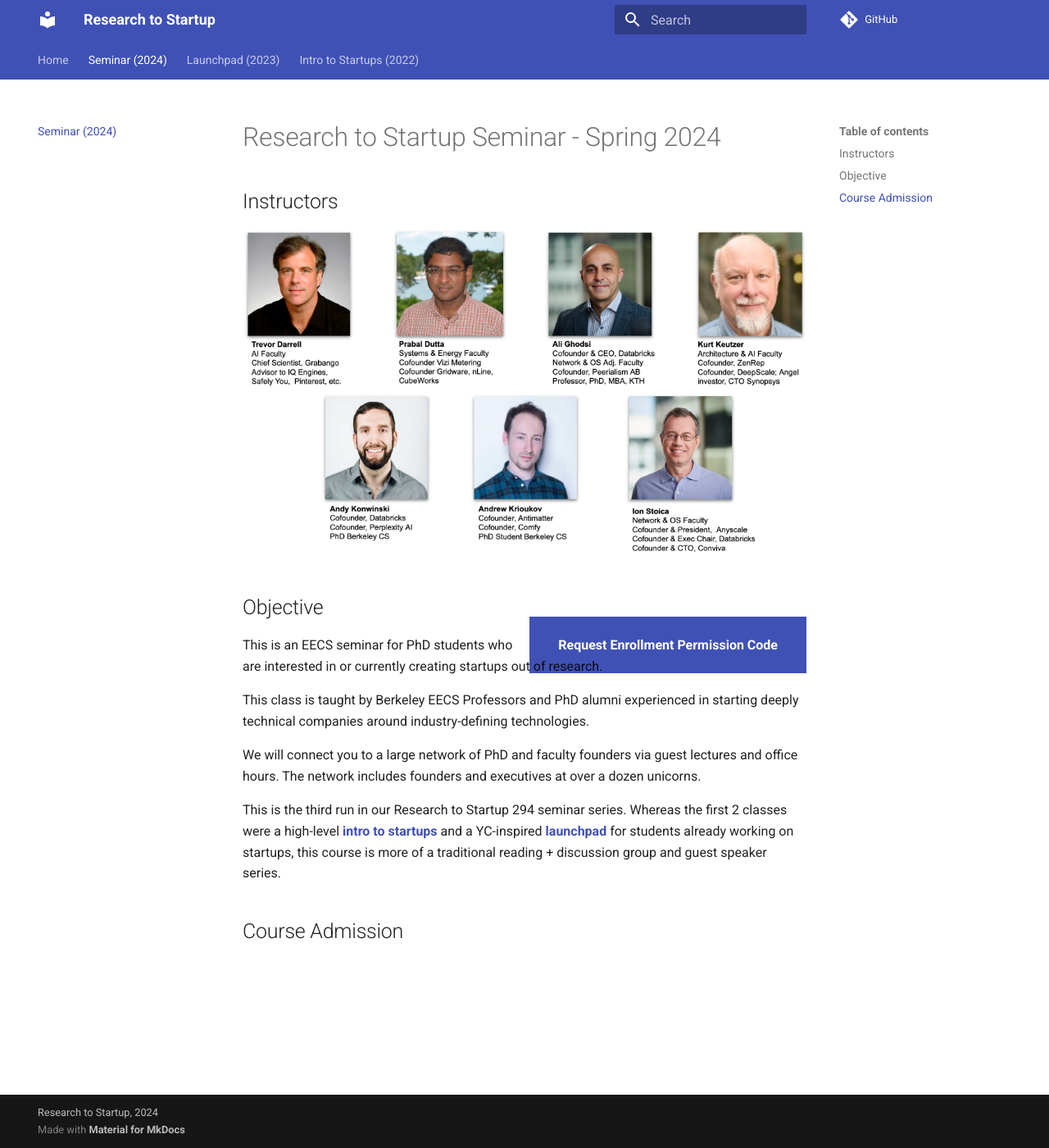
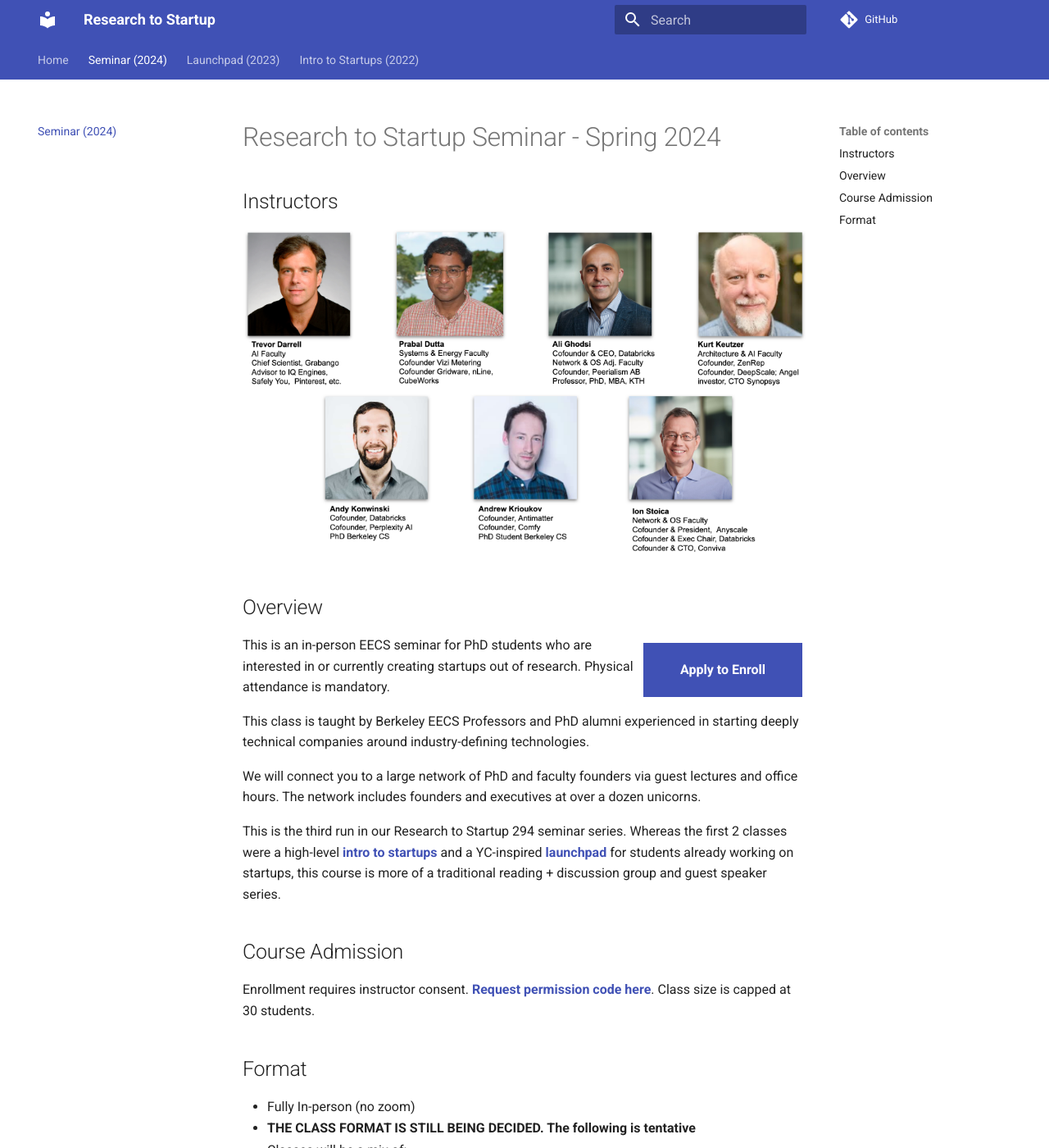
Before and after one commit to research-to-startup/research-to-startup.github.io, an MkDocs documentation site: the page built from docs/seminar-sp24.md, in a window 1280 px wide and 1400 px high. Shown: the whole window at 82% size. Built offline with MkDocs 1.6.1 and Material for MkDocs 9.7.7, drawn with Linux system fonts in a browser that asks for light colours; comment, search, counter and statistics services are not loaded; some of the changed text lies outside the part shown.

Commit message:
update serminar page with tentative class format

```diff
--- a/docs/seminar-sp24.md
+++ b/docs/seminar-sp24.md
@@ -5,18 +5,21 @@
 ![Trevor Darrell, Prabal Dutta, Ali Ghodsi, Kurt Keutzer, Andy Konwinski,
 Andrew Krioukov, Ion Stoica](images/instructors-research-to-startup-sp24.png)
 
-## Objective
+## Overview
 
-<div style="float:right">
-<a class="apply-button" href="https://forms.gle/nQg1vmNfGFcCMfp97">Request
-Enrollment Permission Code</a>
+<div class="apply-button" style="float:right">
+<a href="https://forms.gle/nQg1vmNfGFcCMfp97">Apply to Enroll</a>
 </div>
 
-This is an EECS seminar for PhD students who are interested in or currently
-creating startups out of research.
+<p class="float: left">
+This is an in-person EECS seminar for PhD students who are interested in or
+currently creating startups out of research. Physical attendance is mandatory.
+</p>
 
+<p>
 This class is taught by Berkeley EECS Professors and PhD alumni experienced in
 starting deeply technical companies around industry-defining technologies.
+</p>
 
 We will connect you to a large network of PhD and faculty founders via guest
 lectures and office hours. The network includes founders and executives at over
@@ -30,6 +33,15 @@
 
 ## Course Admission
 
-<!--<div class="centerer-container">
-<a class="apply-button" href="https://docs.google.com/forms/d/e/1FAIpQLScjmBWPXlD70tZYMatvR3ayI3Y5j8j8uoRm2_1cSkXGm5thSg/viewform">Apply For Launchpad</a>
-</div>-->
+Enrollment requires instructor consent. [Request permission code
+here](https://forms.gle/nQg1vmNfGFcCMfp97). Class size is capped at 30
+students.
+
+## Format
+
+* Fully In-person (no zoom)
+* <b>THE CLASS FORMAT IS STILL BEING DECIDED. The following is tentative</b>
+* Classes will be a mix of:
+    * reading-based discussion group with pre-assigned student discussion leaders
+    * guest speakers
+* No project (we may have an optional project)
--- a/docs/stylesheets/extra.css
+++ b/docs/stylesheets/extra.css
@@ -50,11 +50,13 @@
 }
 
 .apply-button {
+  background-color: #4051b5;
+  margin: 10px 5px 5px;
+  padding: 20px 45px;
+  text-decoration: none
+}
+.apply-button a {
   color: white;
-  background-color: #4051b5;
-  margin-top: 10px;
-  padding: 25px 35px;
-  text-decoration: none
 }
 
 .apply-button:link,
```
Also changed, not shown: docs/index.md (+11 -8 lines).
